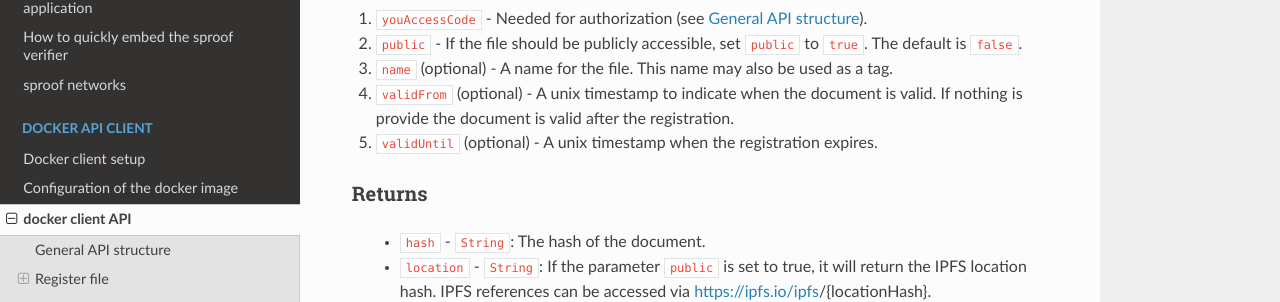
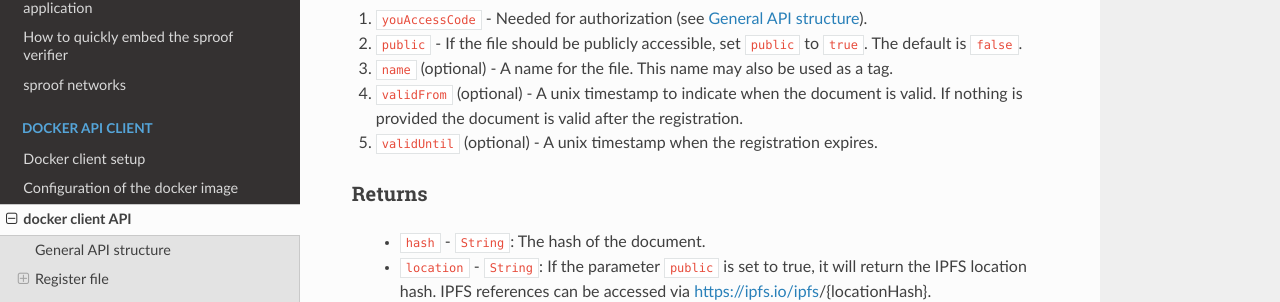
Before and after one commit to sproof/docs, a Sphinx documentation site: the page built from docs/docker/docker-api.rst, in a window 1280 px wide and 900 px high, scrolled down 1595 px. Shown: the part 174-476 px from the top of the window. Built offline with Sphinx 7.4.7 and the Read the Docs theme 2.0.0, drawn with Linux system fonts in a browser that asks for light colours.

Commit message:
fix typo

```diff
--- a/docs/docker/docker-api.rst
+++ b/docs/docker/docker-api.rst
@@ -59,7 +59,7 @@ Parameters
 1. ``youAccessCode`` - Needed for authorization (see :ref:`API-structure`).
 2. ``public`` - If the file should be publicly accessible, set ``public`` to ``true``. The default is ``false``.
 3. ``name`` (optional) - A name for the file. This name may also be used as a tag.
-4. ``validFrom`` (optional) - A unix timestamp to indicate when the document is valid. If nothing is provide the document is valid after the registration.
+4. ``validFrom`` (optional) - A unix timestamp to indicate when the document is valid. If nothing is provided the document is valid after the registration.
 5. ``validUntil`` (optional) - A unix timestamp when the registration expires.
 
 
```
